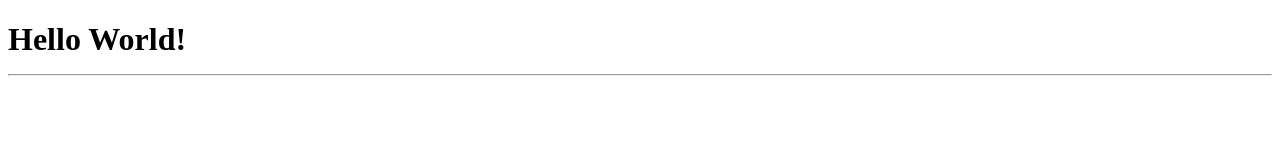
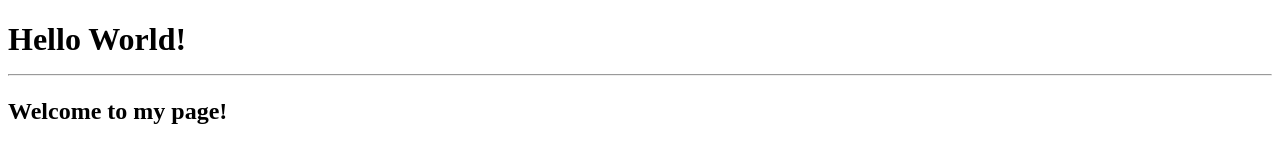
Before and after one commit to kern3lp4/demo-repo, a plain HTML site: page index.html in a window 1280 px wide. Drawn offline with Linux system fonts and the light colour scheme.

Commit message:
Adding lines

```diff
--- a/index.html
+++ b/index.html
@@ -3,5 +3,6 @@
 <body>
 	<h1>Hello World!</div>
 	<hr />
+	<h2>Welcome to my page!</h2>
 </body>
 </html>
```
